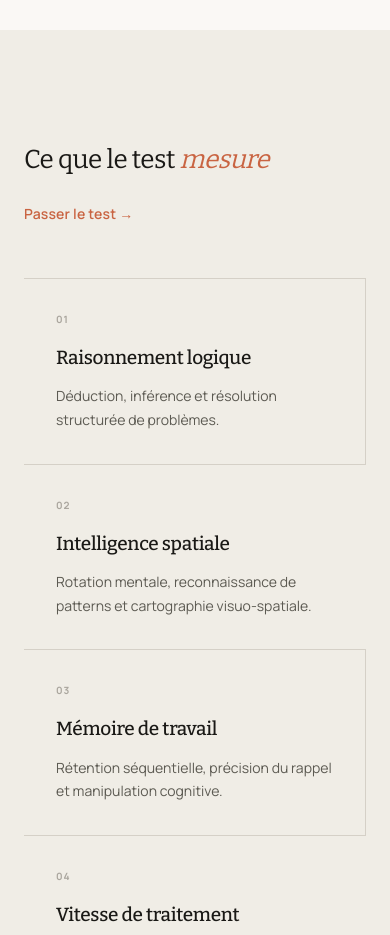
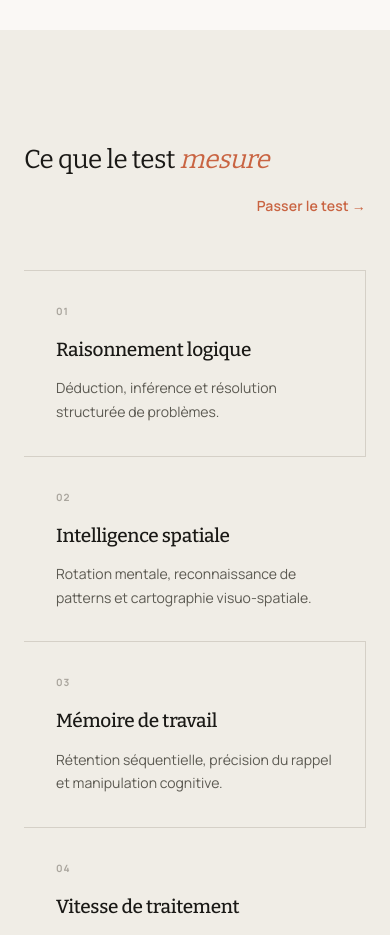
Before and after one commit to devbrainscale/brainscale, a Next.js app: page /fr in a window 390 px wide. Shown: the part 2220-3155 px from the top of the page. Built offline with nearby package versions, Linux system fonts and the light colour scheme.

Commit message:
fix(mobile): domains section header stacks vertically on small screens (EN+FR)

```diff
--- a/src/app/fr/page.tsx
+++ b/src/app/fr/page.tsx
@@ -305,8 +305,10 @@ export default function FrHomePage() {
           @media (max-width: 640px) {
             .bs-testi-pair { grid-template-columns: 1fr !important; }
           }
+          .bs-domains-header { flex-direction: row; }
           .bs-domains-grid { grid-template-columns: repeat(2, 1fr); }
-          @media (max-width: 480px) {
+          @media (max-width: 580px) {
+            .bs-domains-header { flex-direction: column !important; align-items: flex-start !important; gap: 12px !important; }
             .bs-domains-grid { grid-template-columns: 1fr !important; }
           }
         `}</style>
@@ -407,11 +409,11 @@ export default function FrHomePage() {
       <section style={{ padding: "108px 24px", backgroundColor: "#F0EDE6" }}>
         <div style={{ maxWidth: "1100px", margin: "0 auto" }}>
 
-          <div style={{ display: "flex", justifyContent: "space-between", alignItems: "flex-end", marginBottom: "52px", flexWrap: "wrap", gap: "20px" }}>
+          <div className="bs-domains-header" style={{ display: "flex", justifyContent: "space-between", alignItems: "flex-end", marginBottom: "52px", gap: "16px" }}>
             <h2 style={{ fontFamily: "var(--font-display, serif)", fontSize: "clamp(26px, 3.5vw, 42px)", fontWeight: 300, letterSpacing: "-0.02em", color: "#1A1916" }}>
               Ce que le test <em style={{ color: "#C96442", fontStyle: "italic" }}>mesure</em>
             </h2>
-            <Link href="/fr/test" style={{ fontSize: "14px", color: "#C96442", fontWeight: 600, textDecoration: "none", letterSpacing: "0.01em", flexShrink: 0 }}>
+            <Link href="/fr/test" style={{ fontSize: "14px", color: "#C96442", fontWeight: 600, textDecoration: "none", letterSpacing: "0.01em", flexShrink: 0, alignSelf: "flex-end" }}>
               Passer le test →
             </Link>
           </div>
--- a/src/app/page.tsx
+++ b/src/app/page.tsx
@@ -301,8 +301,10 @@ export default function HomePage() {
             .bs-testi-pair { grid-template-columns: 1fr !important; }
             .bs-testi-score-border { border-right: none !important; padding-right: 0 !important; }
           }
+          .bs-domains-header { flex-direction: row; }
           .bs-domains-grid { grid-template-columns: repeat(2, 1fr); }
-          @media (max-width: 480px) {
+          @media (max-width: 580px) {
+            .bs-domains-header { flex-direction: column !important; align-items: flex-start !important; gap: 12px !important; }
             .bs-domains-grid { grid-template-columns: 1fr !important; }
           }
         `}</style>
@@ -403,11 +405,11 @@ export default function HomePage() {
       <section style={{ padding: "108px 24px", backgroundColor: "#F0EDE6" }}>
         <div style={{ maxWidth: "1100px", margin: "0 auto" }}>
 
-          <div style={{ display: "flex", justifyContent: "space-between", alignItems: "flex-end", marginBottom: "52px", flexWrap: "wrap", gap: "20px" }}>
+          <div className="bs-domains-header" style={{ display: "flex", justifyContent: "space-between", alignItems: "flex-end", marginBottom: "52px", gap: "16px" }}>
             <h2 style={{ fontFamily: "var(--font-display, serif)", fontSize: "clamp(26px, 3.5vw, 42px)", fontWeight: 300, letterSpacing: "-0.02em", color: "#1A1916" }}>
               What the test <em style={{ color: "#C96442", fontStyle: "italic" }}>measures</em>
             </h2>
-            <Link href="/test" style={{ fontSize: "14px", color: "#C96442", fontWeight: 600, textDecoration: "none", letterSpacing: "0.01em", flexShrink: 0 }}>
+            <Link href="/test" style={{ fontSize: "14px", color: "#C96442", fontWeight: 600, textDecoration: "none", letterSpacing: "0.01em", flexShrink: 0, alignSelf: "flex-end" }}>
               Take the test →
             </Link>
           </div>
```
